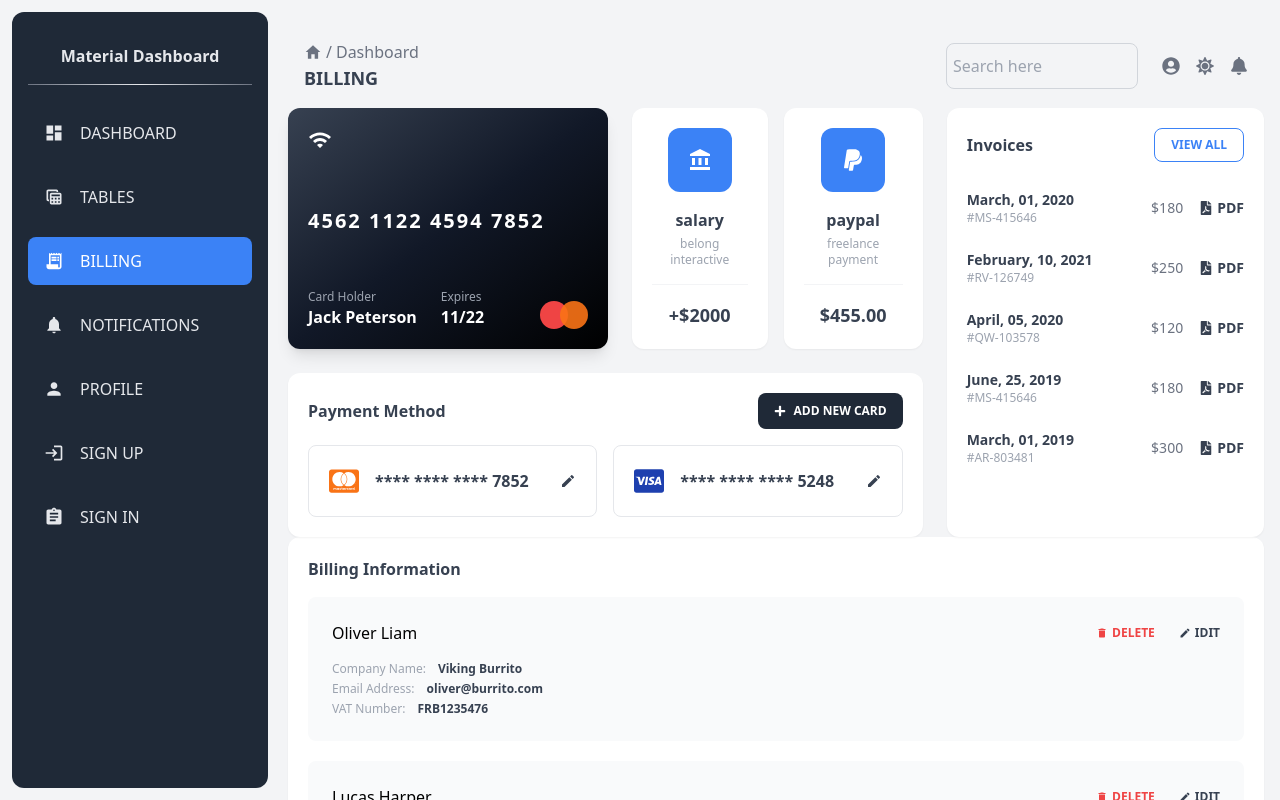
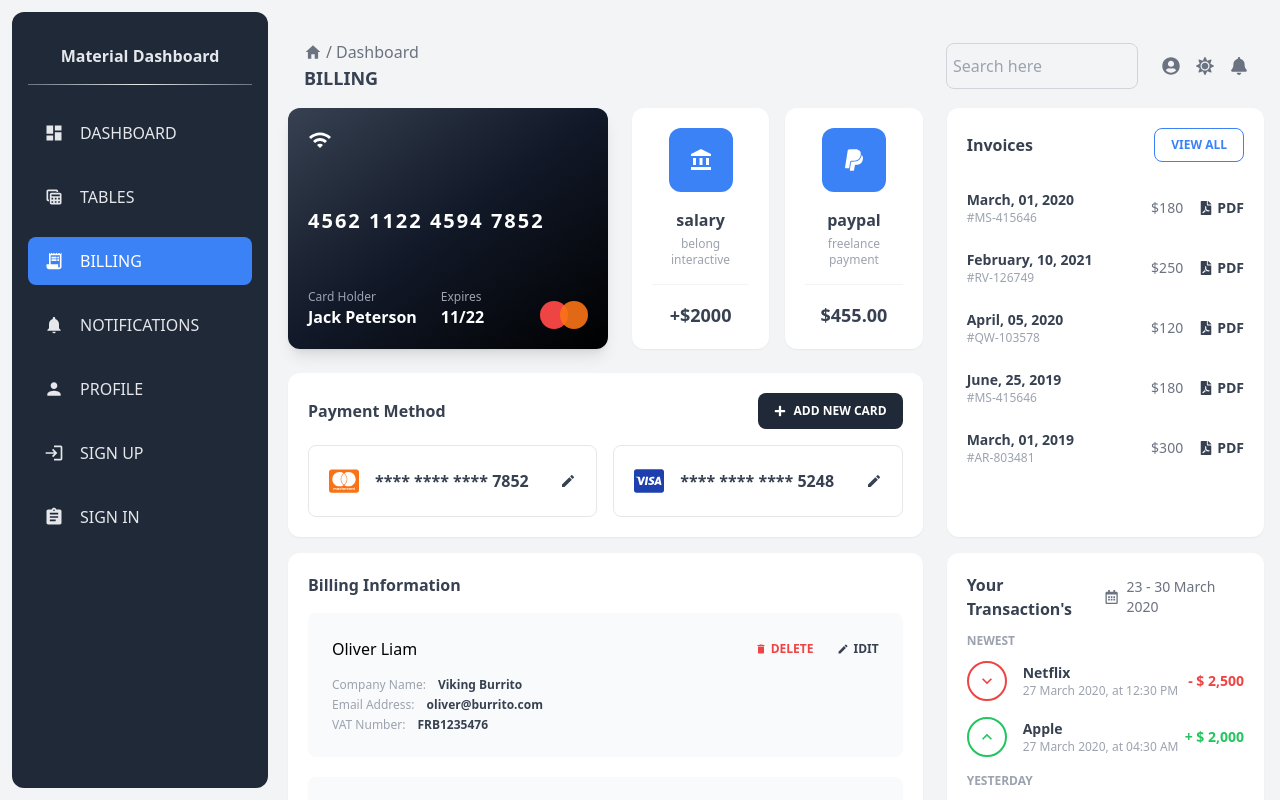
Before and after one commit to mahmoudYousf2005/Dashboard, a React (Vite) app: page /billing in a window 1280 px wide. Shown: the top 800 px of the page. Built offline with nearby package versions, Linux system fonts and the light colour scheme.

Commit message:
feat: add Transactions component and update layout BillingBage

```diff
--- a/src/layout/billing/BillingPage.jsx
+++ b/src/layout/billing/BillingPage.jsx
@@ -3,6 +3,7 @@ import IncomeCards from "./components/IncomeCards"
 import PaymentMethod from "./components/PaymentMethod"
 import Invoices from "./components/Invoices"
 import BillingInformation from "./components/BillingInformation"
+import Transactions from "./components/Transactions "
 const BillingPage = () => {
   return (
     <div>
@@ -16,7 +17,10 @@ const BillingPage = () => {
         </div>
         <Invoices />
       </div>
-      <BillingInformation />
+      <div className="grid gap-6 lg:grid-cols-[minmax(0,2fr)_minmax(0,1fr)] mt-0 md:mt-4">
+        <BillingInformation />
+        <Transactions />
+      </div>
     </div>
   )
 }
--- a/src/layout/billing/components/BillingInformation.jsx
+++ b/src/layout/billing/components/BillingInformation.jsx
@@ -3,7 +3,7 @@ import { MdDelete, MdEdit } from "react-icons/md";
 import { billingInfo } from "../data/billingInfoData";
 const BillingInformation = () => {
   return (
-    <div className="bg-white rounded-xl p-5 shadow-sm">
+    <div className="bg-white rounded-xl p-5 shadow-sm md:mt-0 mt-4">
       <h2 className="font-bold text-gray-700 mb-4 capitalize">billing information</h2>
 
       <div className="flex flex-col gap-5">
--- a/src/layout/billing/components/IncomeCards.jsx
+++ b/src/layout/billing/components/IncomeCards.jsx
@@ -5,7 +5,7 @@ const IncomeCards = () => {
   return (
     <div className="flex gap-4">
       {income.map((item)=>(
-        <div key={item.id} className="text-center bg-white p-5 rounded-xl shadow-sm ">
+        <div key={item.id} className="text-center bg-white p-5 rounded-xl shadow-sm w-full">
             <div className="flex items-center justify-center mx-auto w-16 h-16 bg-blue-500 text-white text-2xl rounded-xl">
                 <item.icon/>
             </div>
--- a/src/layout/billing/components/Invoices.jsx
+++ b/src/layout/billing/components/Invoices.jsx
@@ -2,7 +2,7 @@ import { FaFilePdf } from "react-icons/fa";
 import { invoices } from "../data/invoicesData";
 
 const Invoices = () => (
-  <div className="bg-white rounded-xl p-5 shadow-sm h-full">
+  <div className="bg-white rounded-xl p-5 shadow-sm h-full ">
     <div className="flex items-center justify-between mb-4">
       <h2 className="font-bold text-gray-700">Invoices</h2>
       <button className="border border-blue-500 text-blue-500 text-xs font-bold px-4 py-2 rounded-lg">
--- /dev/null
+++ b/src/layout/billing/components/Transactions .jsx
@@ -0,0 +1,48 @@
+import { FaRegCalendarAlt } from "react-icons/fa";
+import { MdKeyboardArrowDown, MdKeyboardArrowUp, MdPriorityHigh } from "react-icons/md";
+import { transactions } from "../data/transactionsData";
+
+const types = {
+    out:{Icon:MdKeyboardArrowDown , ring:"border-red-500 text-red-500" , amount:"text-red-500"},
+    in:{Icon:MdKeyboardArrowUp , ring:"border-green-500 text-green-500" , amount:"text-green-500"},
+    pending:{Icon:MdPriorityHigh , ring:"border-gray-700 text-gray-700" , amount:"text-gray-700"}
+}
+const Transactions  = () => {
+  return (
+    <div className="bg-white rounded-xl p-5 shadow-sm ">
+        <div className="flex items-center justify-between">
+            <h2 className="font-bold text-gray-700 capitalize">your transaction&apos;s</h2>
+            <div className="flex items-center gap-2 text-sm text-gray-500">
+                <FaRegCalendarAlt /> 23 - 30 March 2020
+            </div>
+        </div>
+
+        {transactions.map(( {label, items})=>(
+            <div key={label} className="mb-4">
+                <p className="text-xs font-bold text-gray-400 uppercase my-3">{label}</p>
+                <ul className=" space-y-4">
+                    {items.map((item)=>{
+                        const  {Icon , ring , amount:amountClass} = types[item.type]
+                        return(
+                            <li key={item.id} className="flex items-center justify-between">
+                                <div className="flex items-center gap-4">
+                                    <div className={`w-10 h-10 rounded-full border-2 flex items-center justify-center text-xl ${ring}`}>
+                                        <Icon />
+                                    </div>
+                                    <div className="">
+                                        <p className="text-sm font-bold text-gray-700">{item.name}</p>
+                                        <p  className="text-xs text-gray-400">{item.date}</p>
+                                    </div>
+                                </div>
+                                <span className={`text-sm font-bold whitespace-nowrap ${amountClass}`}>{item.amount}</span>
+                            </li>
+                        )
+                    })}
+                </ul>
+            </div>
+        ))}
+    </div>
+  )
+}
+
+export default Transactions
```
